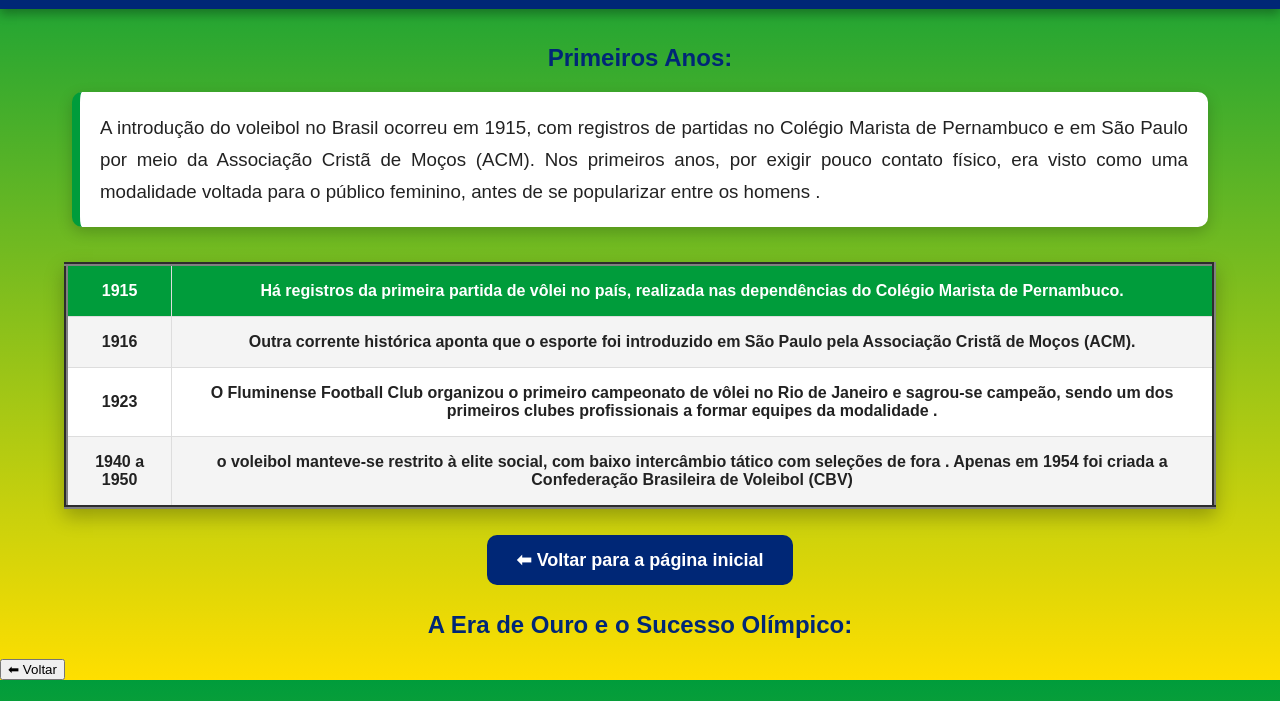
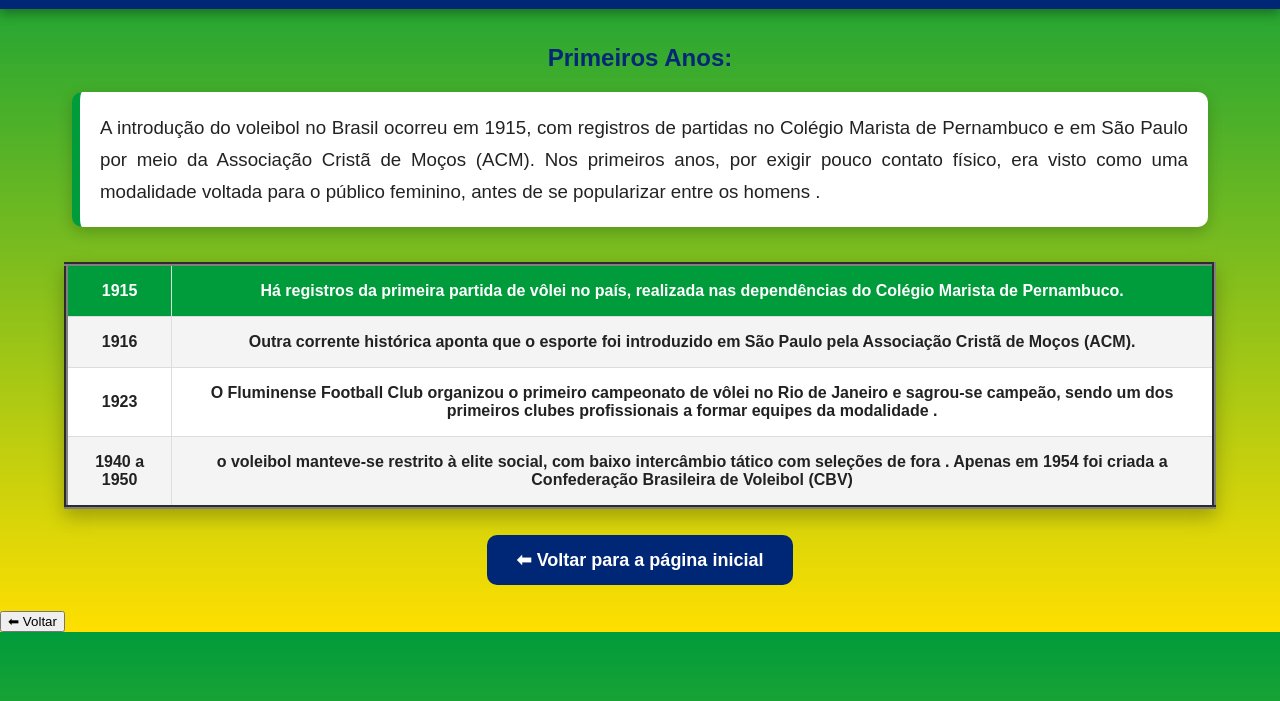
Before and after one commit to alessanderssonjoserc-bot/Projetos, a plain HTML site: page projeto2.html/index2.html in a window 1280 px wide. Shown: the part 99-800 px from the top of the page. Drawn offline with Linux system fonts and the light colour scheme.

Commit message:
Update index2.html

```diff
--- a/projeto2.html/index2.html
+++ b/projeto2.html/index2.html
@@ -49,7 +49,7 @@
     <nav>
     <a href="index.html">⬅ Voltar para a página inicial</a>
 </nav>
-     <h2>A Era de Ouro e o Sucesso Olímpico:</h2>
+
      <script src="java.js"></script>
      <button onclick="voltarPagina()">⬅ Voltar</button>
 </body>
```
